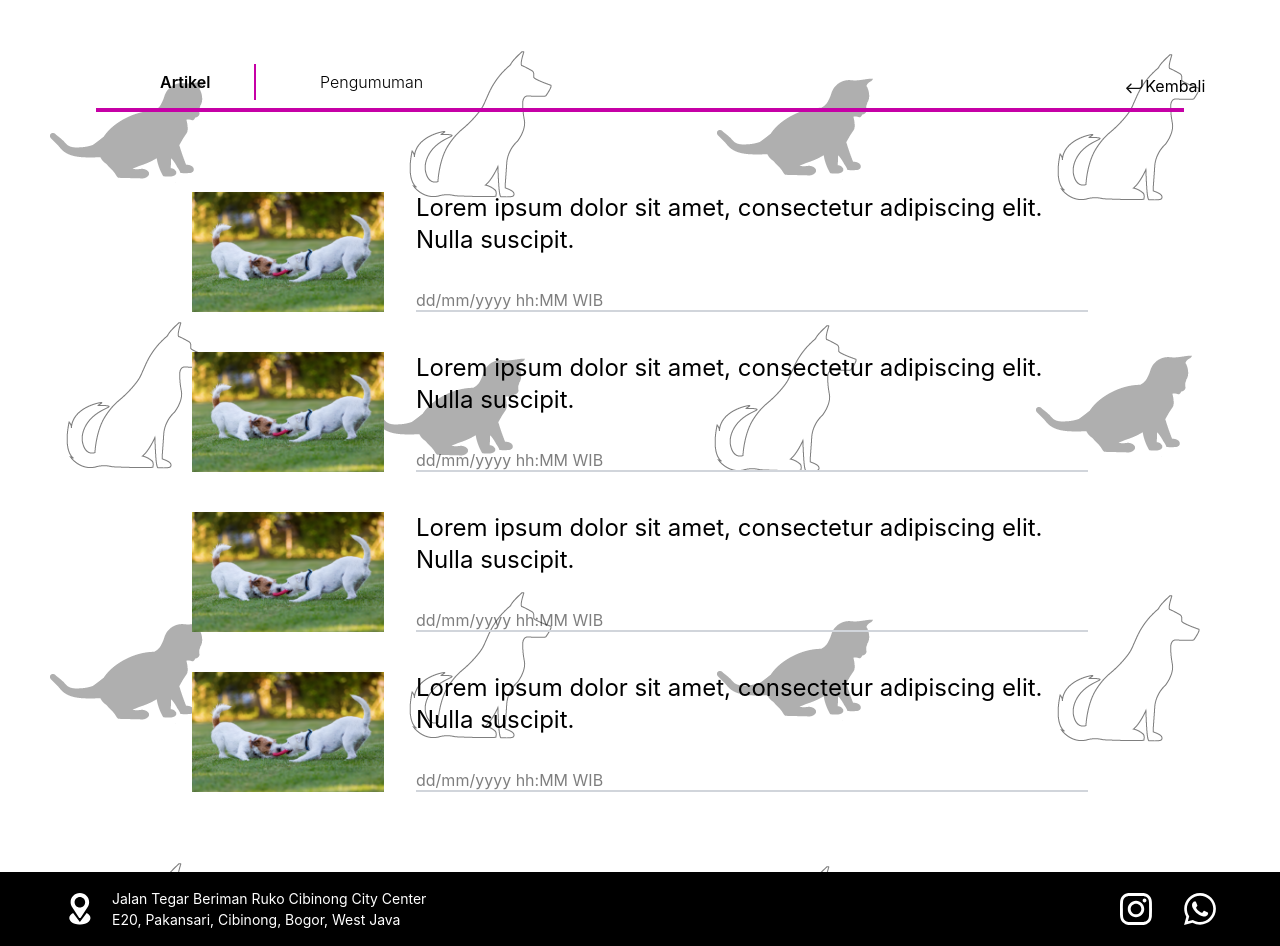
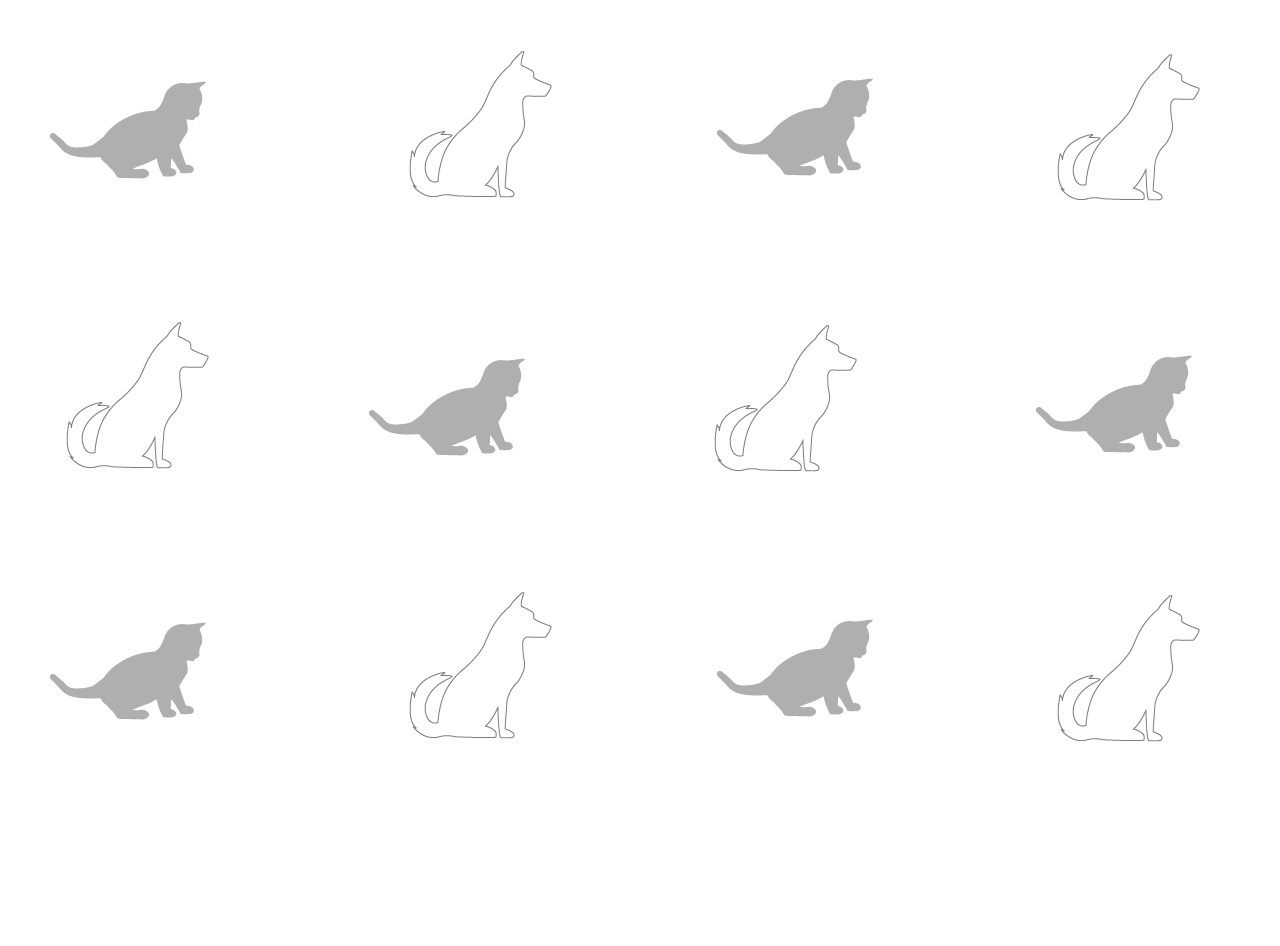
Before and after one commit to laikaklinikhewan/web-laika, a Next.js app: page / in a window 1280 px wide. After the commit the page ends 800 px from the top, so only its background shows below. Built offline with nearby package versions, Linux system fonts and the light colour scheme.

Commit message:
articles page fixed

```diff
--- a/components/ArticlePreview2.js
+++ b/components/ArticlePreview2.js
@@ -4,17 +4,18 @@ import Link from 'next/link'
 
 const ArticlePreview2 = ({title, linkUrl, imageUrl, date, isLast, isFirst}) => {
     return (
+        <div className="">
             <Link href={linkUrl} passHref={true}>
-            <a>
-                <div className={`${isLast ? "mb-20" : ""} w-artPrev ${isFirst ? "mt-20" : "mt-10"} flex relative transform hover:scale-105 transition`}>
+            <a className={`${isLast ? "mb-20" : ""} w-artPrev ${isFirst ? "mt-20" : "mt-10"} flex relative transform hover:scale-105 transition`}>
                 <Image src={imageUrl} alt="" height={120} width={192} layout="fixed"/>
                 <div className="border-b-2 w-dividerArt ml-8">
                     <h1 className="text-2xl">{title}</h1>
                     <p className="bottom-0 absolute opacity-50">{date}</p>
                 </div>
-                </div>
             </a>
             </Link>
+        </div>
+
     )
 }
 
--- a/pages/ArticleMore.js
+++ /dev/null
@@ -1,39 +0,0 @@
-import React from 'react'
-import HeaderArticle from '../components/HeaderArticle'
-import ArticlePreview2 from '../components/ArticlePreview2'
-import Footer from '../components/Footer'
-
-
-const ArticleMore = () => {
-    const buttonArticle = [
-        { text: "Artikel", linkUrl: "#"},
-        { text: "Pengumuman", linkUrl: "#"}
-    ]
-
-    const listArticle = [
-        {title: "Lorem ipsum dolor sit amet, consectetur adipiscing elit. Nulla suscipit. ", imageUrl:"/assets/two-dogs-playing-tug-of-war-with-disc.jpg", linkUrl:"#", date:"dd/mm/yyyy hh:MM WIB"},
-        {title: "Lorem ipsum dolor sit amet, consectetur adipiscing elit. Nulla suscipit. ", imageUrl:"/assets/two-dogs-playing-tug-of-war-with-disc.jpg", linkUrl:"#", date:"dd/mm/yyyy hh:MM WIB"},
-        {title: "Lorem ipsum dolor sit amet, consectetur adipiscing elit. Nulla suscipit. ", imageUrl:"/assets/two-dogs-playing-tug-of-war-with-disc.jpg", linkUrl:"#", date:"dd/mm/yyyy hh:MM WIB"},
-        {title: "Lorem ipsum dolor sit amet, consectetur adipiscing elit. Nulla suscipit. ", imageUrl:"/assets/two-dogs-playing-tug-of-war-with-disc.jpg", linkUrl:"#", date:"dd/mm/yyyy hh:MM WIB"}
-    ]
-
-    return (
-        <div className='h-full w-full bg-article grid justify-items-center'>
-            <HeaderArticle listButton={buttonArticle}/>
-            { listArticle.map((article, index)=>(
-                <ArticlePreview2
-                    title={article.title}
-                    linkUrl={article.linkUrl}
-                    imageUrl={article.imageUrl}
-                    date={article.date}
-                    isLast={index === listArticle.length-1}
-                    isFirst={index === 0}
-                    key={index}
-                />
-            ))}
-            <Footer/>
-        </div>
-    )
-}
-
-export default ArticleMore
--- /dev/null
+++ b/pages/artikel.js
@@ -0,0 +1,41 @@
+import React from 'react'
+import HeaderArticle from '../components/HeaderArticle'
+import ArticlePreview2 from '../components/ArticlePreview2'
+import Footer from '../components/Footer'
+
+
+const ArticleMore = () => {
+    const buttonArticle = [
+        { text: "Artikel", linkUrl: "#"},
+        { text: "Pengumuman", linkUrl: "#"}
+    ]
+
+    const listArticle = [
+        {title: "Lorem ipsum dolor sit amet, consectetur adipiscing elit. Nulla suscipit. ", imageUrl:"/assets/two-dogs-playing-tug-of-war-with-disc.jpg", linkUrl:"#", date:"dd/mm/yyyy hh:MM WIB"},
+
+    ]
+
+    return (
+        <>
+            <div className='h-full w-full min-h-screen bg-article flex flex-col items-center'>
+                <HeaderArticle listButton={buttonArticle}/>
+                <div className="">
+                    { listArticle.map((article, index)=>(
+                        <ArticlePreview2
+                            title={article.title}
+                            linkUrl={article.linkUrl}
+                            imageUrl={article.imageUrl}
+                            date={article.date}
+                            isLast={index === listArticle.length-1}
+                            isFirst={index === 0}
+                            key={index}
+                        />
+                    ))}
+                </div>
+            </div>
+            <Footer/>
+        </>
+    )
+}
+
+export default ArticleMore
--- /dev/null
+++ b/pages/artikel/ArticleView.js
@@ -0,0 +1,11 @@
+import React from 'react'
+
+const ArticleView = () => {
+    return (
+        <div className="flex h-full min-h-screen w-full bg-article flex-col">
+
+        </div>
+    )
+}
+
+export default ArticleView
--- a/pages/index.js
+++ b/pages/index.js
@@ -6,8 +6,8 @@ import InfoKlinik from "../components/InfoKlinik";
 import JamPraktek from "../components/JamPraktek";
 import HomeArticles from "../components/HomeArticles";
 import Footer from "../components/Footer";
-import Staff from './Staff';
-import ArticleMore from './ArticleMore';
+import ArticleMore from './artikel';
+import ArticleView from './artikel/ArticleView';
 
 export default function Home() {
   const dummyLinks = [
@@ -18,13 +18,13 @@ export default function Home() {
     <>
       {/* <MainNavbar/> */}
       {/* <PinkNavbar listButton={dummyLinks}/> */}
-      {/* <IndexHero /> */}
-      {/* <InfoKlinik /> */}
-      {/* <JamPraktek /> */}
-      {/* <HomeArticles /> */}
-      <ArticleMore/>
-      {/* <Staff/> */}
+      {/* <IndexHero />
+      <InfoKlinik />
+      <JamPraktek />
+      <HomeArticles /> */}
+      {/* <ArticleMore/> */}
       {/* <Footer /> */}
+      <ArticleView/>
     </>
   )
 }
```
Also changed, not shown: pages/staf.js (renamed from pages/Staff.js). Lines whose indentation alone changed are shown as unchanged.
